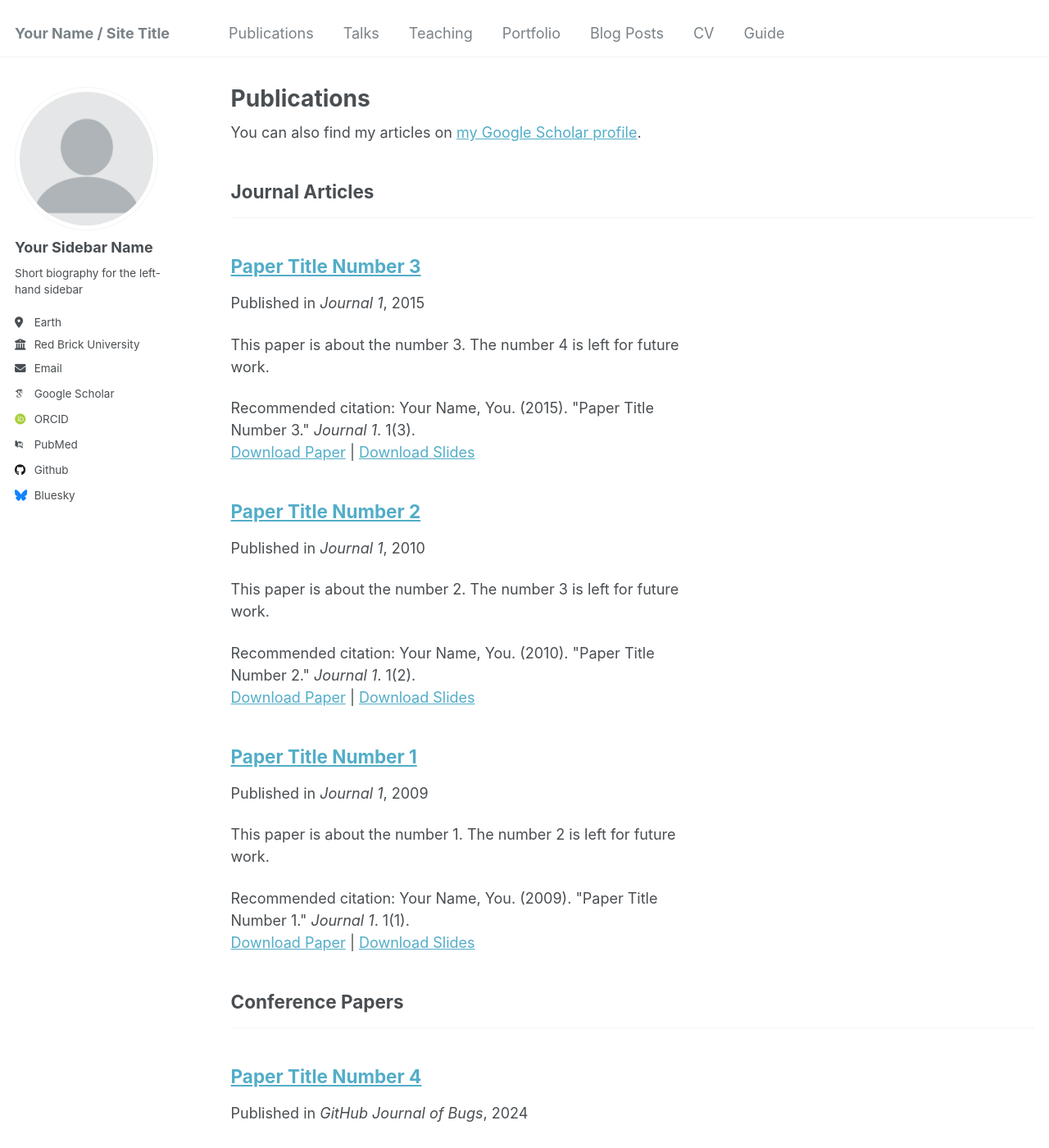
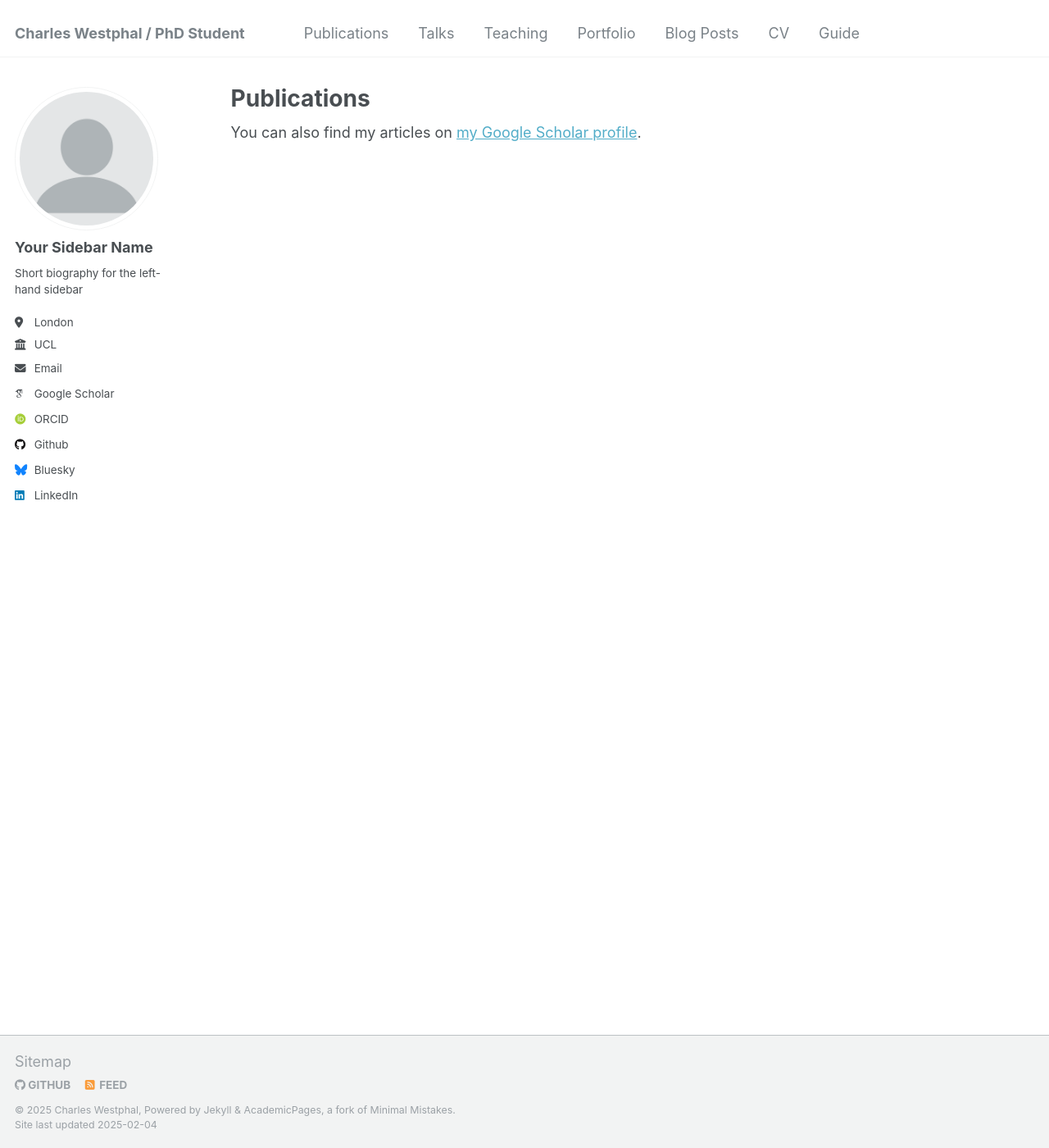
Before and after one commit to c-s-westphal/c-s-westphal.github.io, a Jekyll site: the page built from _pages/publications.html, in a window 1280 px wide and 1400 px high. Shown: the whole window at 82% size. Built offline with Jekyll 4.4.1, drawn with Linux system fonts in a browser that asks for light colours; some web fonts are replaced; some of the changed text lies outside the part shown.

Commit message:
Update _config.yml

```diff
--- a/_config.yml
+++ b/_config.yml
@@ -7,12 +7,12 @@
 # server process.
 
 # Basic Site Settings
-locale                   : "en-US"
-title                    : "Your Name / Site Title"
+locale                   : "UK"
+title                    : "Charles Westphal / PhD Student"
 title_separator          : "-"
-name                     : &name "Your Name"
-description              : &description "personal description"
-url                      : https://academicpages.github.io # the base hostname & protocol for your site e.g. "https://[your GitHub username].github.io"
+name                     : &name "Charles Westphal"
+description              : &description "I am a PhD student in the UCL CS department. I have a broad interest in machine learning, with a primary focus on using multivariate information theory to provide foundations for general AI applications. "
+url                      : https://c-s-westphal.github.io # the base hostname & protocol for your site e.g. "https://[your GitHub username].github.io"
 baseurl                  : "" # the subpath of your site, e.g. "/blog"
 repository               : "academicpages/academicpages.github.io"
 
@@ -23,20 +23,20 @@
   # Biographic information
   avatar           : "profile.png"
   name             : "Your Sidebar Name"
-  pronouns         : # example: "she/her"
+  pronouns         : # example: "he/him"
   bio              : "Short biography for the left-hand sidebar"
-  location         : "Earth"
-  employer         : "Red Brick University"
+  location         : "London"
+  employer         : "UCL"
   uri              : # URL
-  email            : "none@example.org"
+  email            : "charles.westphal.21@ucl.ac.uk"
 
   # Academic websites
   arxiv            : # URL - Update with the correct link to your profile
-  googlescholar    : "https://scholar.google.com/citations?user=PS_CX0AAAAAJ"
+  googlescholar    : "https://scholar.google.com/citations?user=z95QotgAAAAJ&hl=en&oi=ao"
   impactstory      : # URL
-  orcid            : "http://orcid.org/yourorcidurl"
+  orcid            : "https://orcid.org/0009-0000-0136-7910"
   semantic         : # URL
-  pubmed           : "https://www.ncbi.nlm.nih.gov/pubmed/?term=john+snow"
+  pubmed           : # URL
   researchgate     : # URL
   scopus           : # URL
 
@@ -58,7 +58,7 @@
   keybase          : # Username
   instagram        : # Username
   lastfm           : # Username
-  linkedin         : # Username
+  linkedin         : www.linkedin.com/in/charles-westphal-4875a7200 # Username
   mastodon         : # URL
   medium           : # URL
   pinterest        : # Username
@@ -76,12 +76,10 @@
 
 # Publication Category - The following the list of publication categories and their headings
 publication_category:
-  books:
-    title: 'Books'
-  manuscripts:
-    title: 'Journal Articles'
-  conferences:
-    title: 'Conference Papers'
+  published:
+    title: 'Published Papers'
+  preprints:
+    title: 'Pre-prints'
 
 # Site Settings
 teaser                   :  # filename of teaser fallback teaser image placed in /images/, .e.g. "500x300.png"
```
